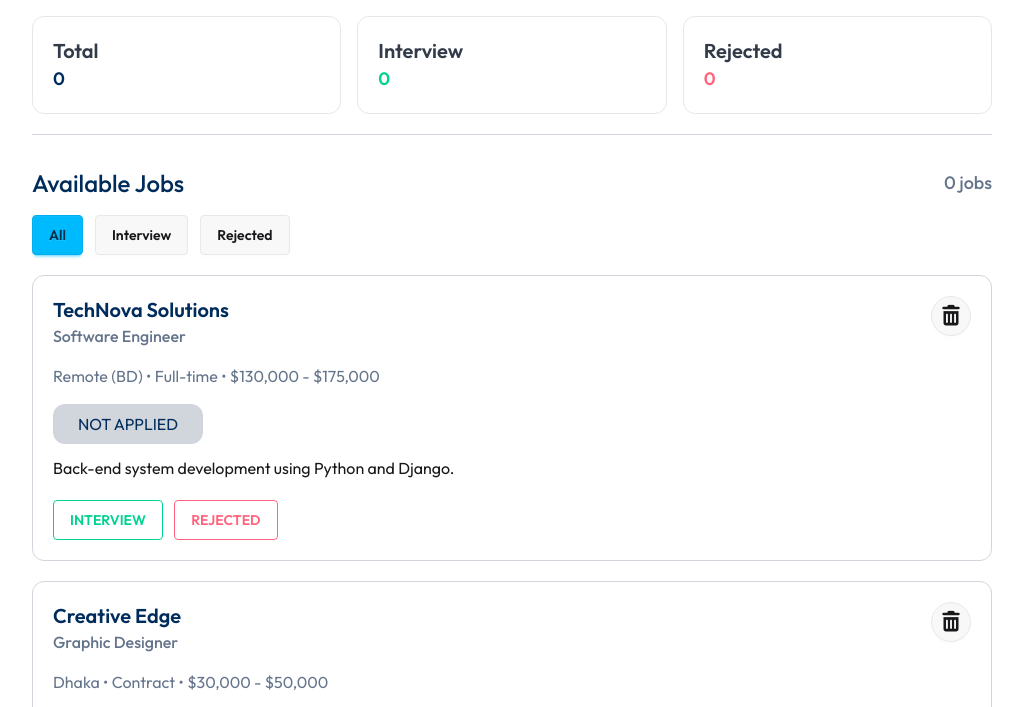
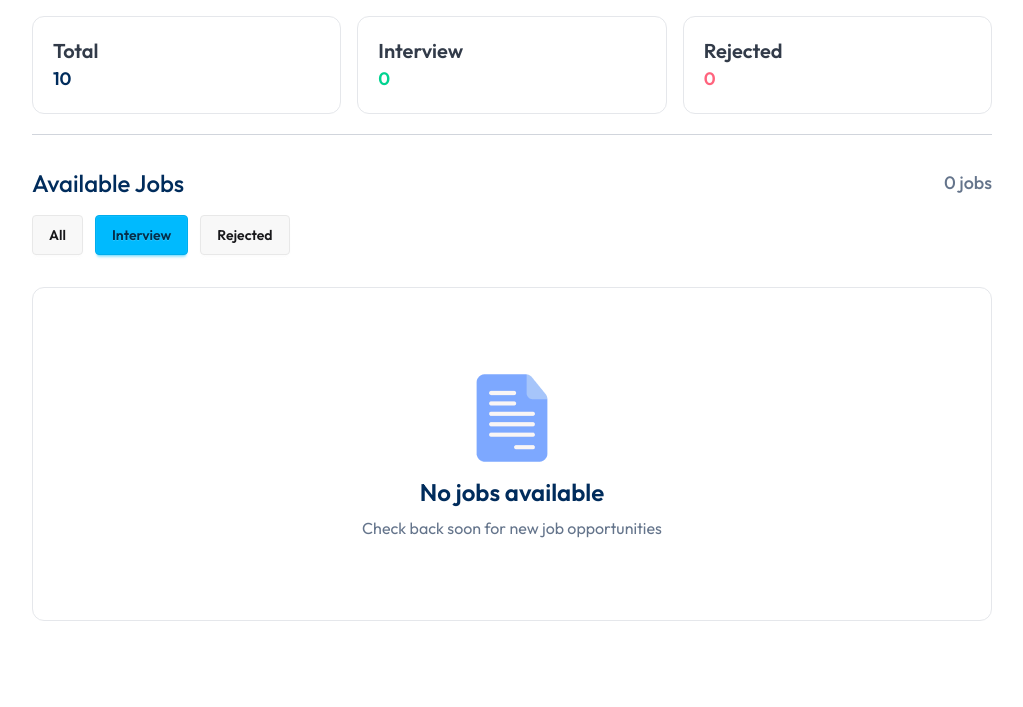
Before and after one commit to mdwahidullah0243-commits/B13--Assignment-4, a plain HTML site: page index.html in a window 1280 px wide. Both pictures are taken after a click on the button "Interview". Shown: the part 84-791 px from the top of the page, without its empty margins (128-1151 px from the left). Drawn offline with nearby package versions, Linux system fonts and the light colour scheme.

Commit message:
added 4 stage functionality of this UI

```diff
--- a/index.html
+++ b/index.html
@@ -51,7 +51,7 @@
                 <p class="text-[#323B49] font-semibold text-xl">
                     Total
                 </p>
-                <p class="text-[#002C5C] font-semibold text-lg">
+                <p id="total" class="text-[#002C5C] font-semibold text-lg">
                     0
                 </p>
             </div>
@@ -61,7 +61,7 @@
                 <p class="text-[#323B49] font-semibold text-xl">
                     Interview
                 </p>
-                <p class="text-success font-semibold text-lg">
+                <p id="interviewCount" class="text-success font-semibold text-lg">
                     0
                 </p>
             </div>
@@ -71,7 +71,7 @@
                 <p class="text-[#323B49] font-semibold text-xl">
                     Rejected
                 </p>
-                <p class="text-error font-semibold text-lg">
+                <p id="rejectCount" class="text-error font-semibold text-lg">
                     0
                 </p>
             </div>
@@ -93,9 +93,9 @@
 
         <!-- 3 different tab -->
         <div class="mt-4 flex gap-3">
-            <button class="btn btn-info">All</button>
-            <button class="btn">Interview</button>
-            <button class="btn">Rejected</button>
+            <button onclick="toggleStyle('all-filter-btn')" id="all-filter-btn" class="btn btn-info">All</button>
+            <button onclick="toggleStyle('interview-filter-btn')" id="interview-filter-btn" class="btn">Interview</button>
+            <button onclick="toggleStyle('rejected-filter-btn')" id="rejected-filter-btn" class="btn">Rejected</button>
         </div>
 
         <!-- job cards section -->
@@ -128,8 +128,8 @@
                     </p>
 
                     <div class="space-x-2 mt-5">
-                        <button class="btn btn-outline btn-success">INTERVIEW</button>
-                        <button class="btn btn-outline btn-error">REJECTED</button>
+                        <button class="interview-btn btn btn-outline btn-success">INTERVIEW</button>
+                        <button class="rejected-btn btn btn-outline btn-error">REJECTED</button>
                     </div>
                 </div>
 
@@ -166,8 +166,8 @@
                     </p>
 
                     <div class="space-x-2 mt-5">
-                        <button class="btn btn-outline btn-success">INTERVIEW</button>
-                        <button class="btn btn-outline btn-error">REJECTED</button>
+                        <button class="interview-btn btn btn-outline btn-success">INTERVIEW</button>
+                        <button class="rejected-btn btn btn-outline btn-error">REJECTED</button>
                     </div>
                 </div>
 
@@ -204,8 +204,8 @@
                     </p>
 
                     <div class="space-x-2 mt-5">
-                        <button class="btn btn-outline btn-success">INTERVIEW</button>
-                        <button class="btn btn-outline btn-error">REJECTED</button>
+                        <button class="interview-btn btn btn-outline btn-success">INTERVIEW</button>
+                        <button class="rejected-btn btn btn-outline btn-error">REJECTED</button>
                     </div>
                 </div>
 
@@ -242,8 +242,8 @@
                     </p>
 
                     <div class="space-x-2 mt-5">
-                        <button class="btn btn-outline btn-success">INTERVIEW</button>
-                        <button class="btn btn-outline btn-error">REJECTED</button>
+                        <button class="interview-btn btn btn-outline btn-success">INTERVIEW</button>
+                        <button class="rejected-btn btn btn-outline btn-error">REJECTED</button>
                     </div>
                 </div>
 
@@ -280,8 +280,8 @@
                     </p>
 
                     <div class="space-x-2 mt-5">
-                        <button class="btn btn-outline btn-success">INTERVIEW</button>
-                        <button class="btn btn-outline btn-error">REJECTED</button>
+                        <button class="interview-btn btn btn-outline btn-success">INTERVIEW</button>
+                        <button class="rejected-btn btn btn-outline btn-error">REJECTED</button>
                     </div>
                 </div>
 
@@ -318,8 +318,8 @@
                     </p>
 
                     <div class="space-x-2 mt-5">
-                        <button class="btn btn-outline btn-success">INTERVIEW</button>
-                        <button class="btn btn-outline btn-error">REJECTED</button>
+                        <button class="interview-btn btn btn-outline btn-success">INTERVIEW</button>
+                        <button class="rejected-btn btn btn-outline btn-error">REJECTED</button>
                     </div>
                 </div>
 
@@ -356,8 +356,8 @@
                     </p>
 
                     <div class="space-x-2 mt-5">
-                        <button class="btn btn-outline btn-success">INTERVIEW</button>
-                        <button class="btn btn-outline btn-error">REJECTED</button>
+                        <button class="interview-btn btn btn-outline btn-success">INTERVIEW</button>
+                        <button class="rejected-btn btn btn-outline btn-error">REJECTED</button>
                     </div>
                 </div>
 
@@ -394,8 +394,8 @@
                     </p>
 
                     <div class="space-x-2 mt-5">
-                        <button class="btn btn-outline btn-success">INTERVIEW</button>
-                        <button class="btn btn-outline btn-error">REJECTED</button>
+                        <button class="interview-btn btn btn-outline btn-success">INTERVIEW</button>
+                        <button class="rejected-btn btn btn-outline btn-error">REJECTED</button>
                     </div>
                 </div>
 
@@ -432,8 +432,8 @@
                     </p>
 
                     <div class="space-x-2 mt-5">
-                        <button class="btn btn-outline btn-success">INTERVIEW</button>
-                        <button class="btn btn-outline btn-error">REJECTED</button>
+                        <button class="interview-btn btn btn-outline btn-success">INTERVIEW</button>
+                        <button class="rejected-btn btn btn-outline btn-error">REJECTED</button>
                     </div>
                 </div>
 
@@ -470,8 +470,8 @@
                     </p>
 
                     <div class="space-x-2 mt-5">
-                        <button class="btn btn-outline btn-success">INTERVIEW</button>
-                        <button class="btn btn-outline btn-error">REJECTED</button>
+                        <button class="interview-btn btn btn-outline btn-success">INTERVIEW</button>
+                        <button class="rejected-btn btn btn-outline btn-error">REJECTED</button>
                     </div>
                 </div>
 
@@ -482,6 +482,13 @@
             </div>
         </section>
     </main>
+
+    <section id="filtered-section" class="hidden border border-gray-200 py-20 rounded-xl">
+
+    </section>
+
+
+    <script src="./jobTracker.js"></script>
 </body>
 
 </html>
--- /dev/null
+++ b/jobTracker.js
@@ -0,0 +1,109 @@
+/**Problem Solving of This Project <==> My Stage
+ * Stage: 1 ==> dashboard calculate
+ * Stage: 2 ==> toggle style applied into 3 different buttons tab
+ * Stage: 3 ==> hidden all card when clicked others tab
+ * Stage: 4 ==> applied default display on between interview & rejected tab
+*/
+
+
+const interviewList = [];
+const rejectedList = [];
+
+const mainContainer = document.querySelector('main');
+const allJobCards = document.getElementById('all-job-cards');
+
+const filterSection = document.getElementById('filtered-section');
+
+
+// Stage: 1 ==> dashboard calculate
+
+function calculateCount() {
+    const total = document.getElementById('total');
+    const interviewCount = document.getElementById('interviewCount');
+    const rejectCount = document.getElementById('rejectCount');
+
+    total.textContent = allJobCards.children.length;
+    interviewCount.textContent = interviewList.length;
+    rejectCount.textContent = rejectedList.length;
+}
+
+calculateCount();
+
+
+function toggleStyle(id) {
+
+    // Stage: 2 ==> toggle style applied into 3 different buttons tab
+
+    // access 3 different buttons tab
+    const allFilterBtn = document.getElementById('all-filter-btn');
+    const interviewFilterBtn = document.getElementById('interview-filter-btn');
+    const rejectedFilterBtn = document.getElementById('rejected-filter-btn');
+
+    // apply on all tab a common behave
+    allFilterBtn.classList.remove('btn-info');
+    interviewFilterBtn.classList.remove('btn-info');
+    rejectedFilterBtn.classList.remove('btn-info');
+
+    // access the special tab -- clicked button & applied a special behave
+    const selected = document.getElementById(id);
+    selected.classList.add('btn-info');
+
+
+    // Stage: 3 ==> hidden all card when clicked others tab
+
+    if (id === 'interview-filter-btn') {
+        allJobCards.classList.add('hidden');
+        filterSection.classList.remove('hidden');
+
+        // Stage: 4 ==> applied default display on the interview tab
+
+        if (interviewList.length === 0) {
+            filterSection.innerHTML = '';
+
+            const div = document.createElement('div');
+            div.className = 'flex flex-col items-center gap-2';
+            div.innerHTML = `
+                <img src="./assests/doc-file.png" alt="">
+                <h3 class="text-[#002C5C] text-2xl font-semibold">No jobs available</h3>
+                <p class="text-[#64748B] text-base font-normal">
+                    Check back soon for new job opportunities
+                </p>
+            `;
+
+            filterSection.appendChild(div);
+        }
+    } else if (id === 'rejected-filter-btn') {
+        allJobCards.classList.add('hidden');
+        filterSection.classList.remove('hidden');
+
+        // Stage: 4 ==> applied default display on the rejected tab
+
+        if (rejectedList.length === 0) {
+            filterSection.innerHTML = '';
+
+            const div = document.createElement('div');
+            div.className = 'flex flex-col items-center gap-2';
+            div.innerHTML = `
+                <img src="./assests/doc-file.png" alt="">
+                <h3 class="text-[#002C5C] text-2xl font-semibold">No jobs available</h3>
+                <p class="text-[#64748B] text-base font-normal">
+                    Check back soon for new job opportunities
+                </p>
+            `;
+
+            filterSection.appendChild(div);
+        }
+    } else if (id === 'all-filter-btn') {
+        filterSection.classList.add('hidden');
+        allJobCards.classList.remove('hidden');
+    }
+}
+
+
+// Stage ==>
+
+// mainContainer.addEventListener('click', function(event) {
+//     if(event.target.classList.contains('interview-btn')) {
+//         console.log('Clicked!');
+//     }
+// });
```
Also changed, not shown: assests/doc-file.png (added).
